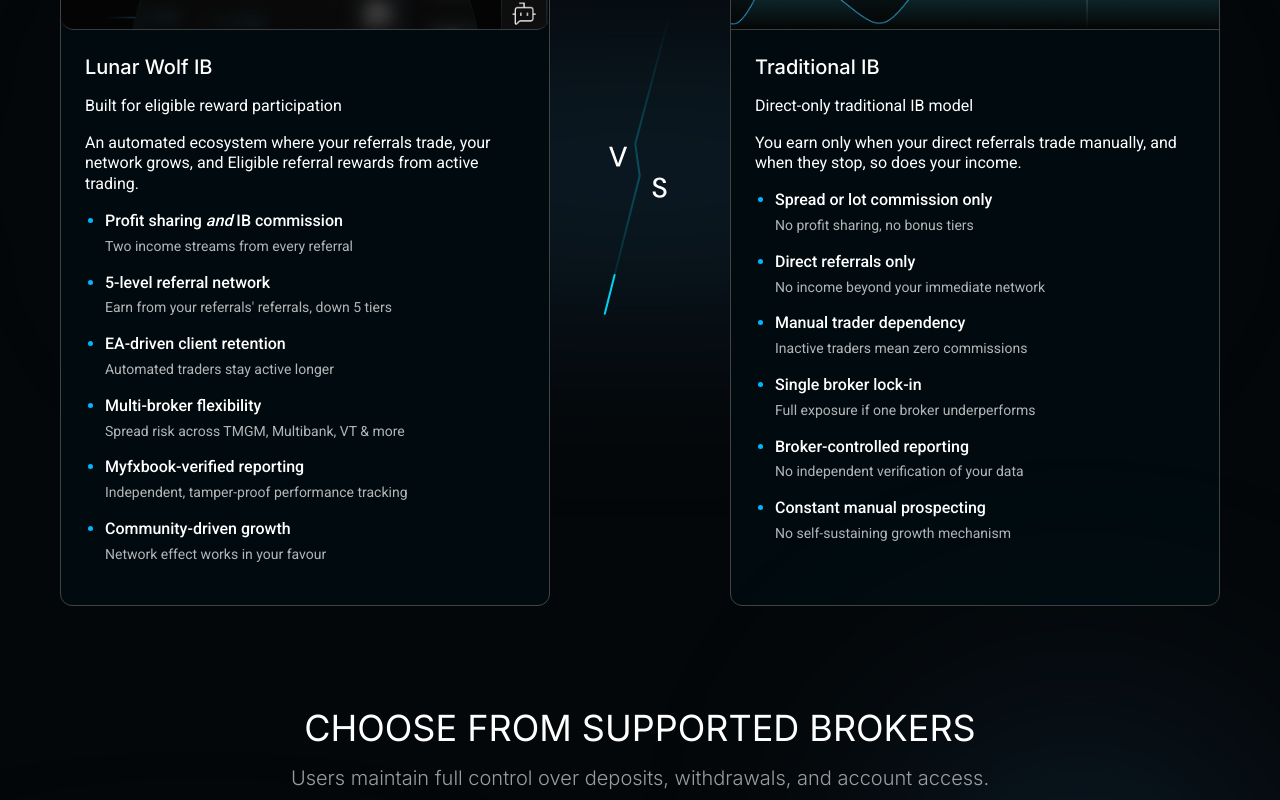
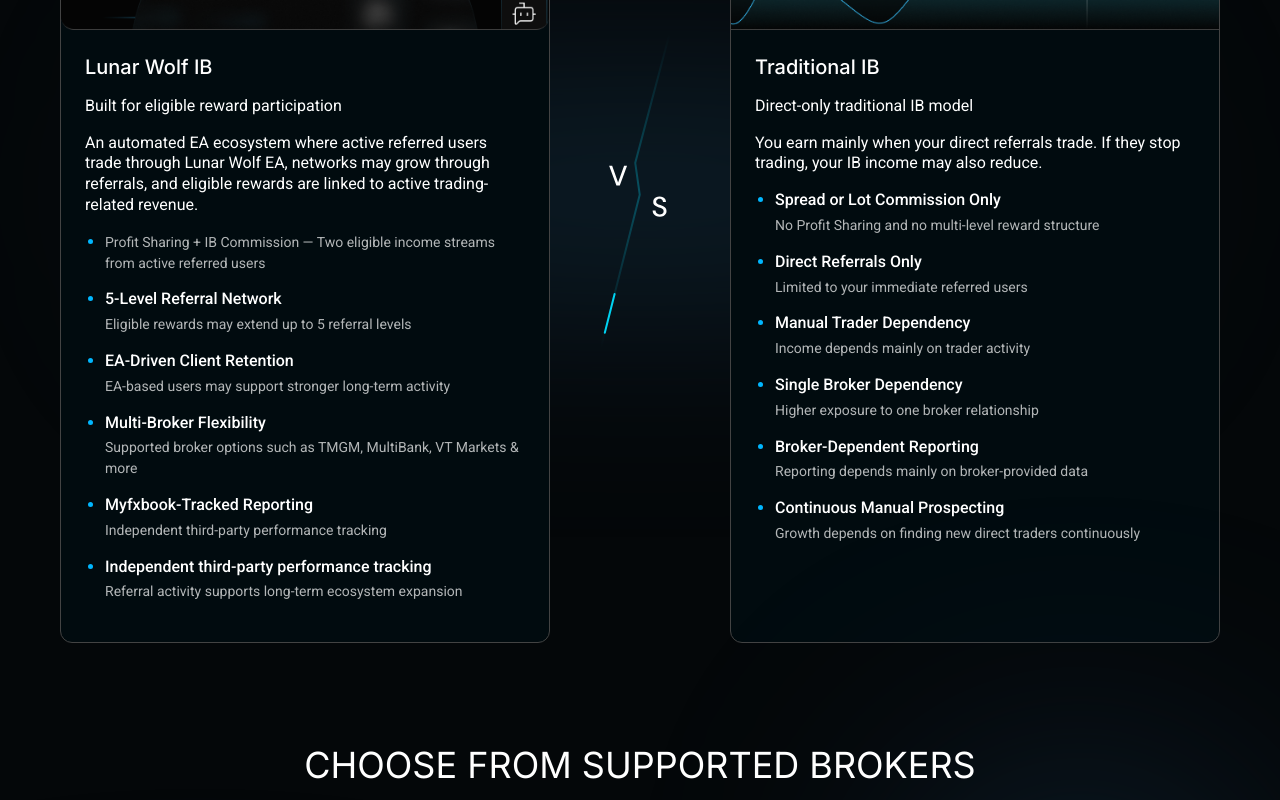
Before and after one commit to maheshBavishi/lunarwolf-latest-webapp, a Next.js app: page / in a window 1280 px wide. Shown: the part 4360-5160 px from the top of the page. Built offline with nearby package versions, Linux system fonts and the light colour scheme.

Commit message:
feat: add strategic and FAQ sections with associated assets and program guide

```diff
--- a/src/rendering/home/faqSection/index.js
+++ b/src/rendering/home/faqSection/index.js
@@ -43,6 +43,60 @@ const leftFaqs = [
                 Users choose and open their own broker account from supported options, complete verification directly with the broker, fund the account independently, and connect it to the Lunar Wolf system.
                 <br /><br />
                 This structure helps maintain user control while allowing flexibility in execution environments.
+            </>
+        )
+    },
+    {
+        question: "Is Lunar Wolf an MLM or investment scheme?",
+        answer: (
+            <>
+                No. Lunar Wolf is not an investment scheme, fund-collection model, or guaranteed-income program. Lunar Wolf provides Forex EA software access, setup support, and related technical services. The referral structure is optional, and rewards are linked to eligible active EA usage, trading-related revenue, achieved qualification, and Lunar
+                Wolf service terms. Rewards are not paid for registration or recruitment alone.
+            </>
+        )
+    },
+    {
+        question: ": Are referral rewards paid just for adding new users?",
+        answer: (
+            <>
+                No. Lunar Wolf does not pay rewards for registration or recruitment alone. Referral rewards may apply only when referred users maintain eligible active EA accounts and generate eligible trading-related revenue according
+                to Lunar Wolf qualification rules and service terms.
+            </>
+        )
+    },
+    {
+        question: " How does the 5-level referral reward structure work?",
+        answer: (
+            <>
+                Eligible referral rewards may extend up to 5 levels, subject to achieved qualification, active EA account status, eligible trading-related revenue, and Lunar Wolf service terms. Each level has its own qualification requirement and reward percentage. Not
+                every referred user or level automatically qualifies for rewards.
+            </>
+        )
+    },
+    {
+        question: "What are the two eligible reward streams in Lunar Wolf?",
+        answer: (
+            <>
+                Lunar Wolf may offer two eligible reward streams: Profit Sharing rewards and IB-Sharing rewards. Profit Sharing rewards are linked to eligible profitable Lunar Wolf EA / copy-trading activity, while IB-Sharing rewards are linked to eligible broker-side IB income received and confirmed by Lunar Wolf.
+                Both are subject to qualification rules and service terms.
+            </>
+        )
+    },
+    {
+        question: "Is Lunar Wolf suitable for beginners?",
+        answer: (
+            <>
+                Lunar Wolf is designed to reduce manual monitoring and support structured EURUSD automation. However, Forex trading still involves risk. Beginners should understand basic trading risk, broker account setup,
+                leverage, drawdown, and capital exposure before using any automated trading system.
+            </>
+        )
+    },
+    {
+        question: "Can Lunar Wolf EA lose money?",
+        answer: (
+            <>
+                Yes. Forex trading and automated EA trading involve risk. Market volatility, spreads, slippage, broker execution, liquidity, technical issues, and changing market conditions can affect results. No
+                automated system can guarantee profits or prevent losses.
             </>
         )
     },
@@ -137,7 +191,62 @@ const rightFaqs = [
 
             </>
         )
-    }
+    },
+    {
+        question: "Does Lunar Wolf collect deposits or manage client funds?",
+        answer: (
+            <>
+                No. Lunar Wolf does not collect, hold, manage, deposit, withdraw, custody, or control client funds. Users trade through their own broker accounts and remain responsible for their deposits,
+                withdrawals, account access, risk settings, and trading capital.
+            </>
+        )
+    },
+    {
+        question: "Why are supported brokers required?",
+        answer: (
+            <>
+                Supported brokers are required because Lunar Wolf EA setup, account tracking, and IB-sharing eligibility depend on broker compatibility, EA access, and tracking availability. Users remain free to control their own broker accounts, deposits,
+                withdrawals, and trading capital. Future supported brokers may be added by Lunar Wolf.
+            </>
+        )
+    },
+    {
+        question: "What does Myfxbook tracking mean?",
+        answer: (
+            <>
+                Myfxbook tracking is used to provide third-party performance visibility for selected live trading accounts. It helps users review trading history, drawdown, trading activity, and performance behavior. Myfxbook tracking is provided
+                for transparency only and does not guarantee future results.
+            </>
+        )
+    },
+    {
+        question: "Does 3 months free access mean no charges at all?",
+        answer: (
+            <>
+                During the 3-month pre-launch period, Lunar Wolf EA usage may be provided free for selected users. No Profit Share Fee will be charged during this period, and Profit Sharing referral rewards will not be distributed. Eligible IB-Sharing benefits may still apply according to
+                active EA usage, achieved qualification, and Lunar Wolf service terms.
+            </>
+        )
+    },
+    {
+        question: "Can users withdraw their funds anytime?",
+        answer: (
+            <>
+                Users control their own broker accounts and withdrawals are handled directly through their broker, subject to broker rules, account status, open trades, margin requirements, and applicable terms. Lunar
+                Wolf does not process or control withdrawals.
+            </>
+        )
+    },
+    {
+        question: "What happens if a referred user stops trading or disconnects the EA?",
+        answer: (
+            <>
+                If a referred user stops trading, disconnects the EA, becomes inactive, or no longer meets eligibility requirements, related rewards may reduce, pause, or stop according
+                to Lunar Wolf qualification rules and service terms.
+            </>
+        )
+    },
+
 ];
 
 const FaqItem = ({ item, isOpen, onClick }) => {
--- a/src/rendering/home/strategicSection/index.js
+++ b/src/rendering/home/strategicSection/index.js
@@ -68,33 +68,34 @@ export default function StrategicSection() {
                                 Built for eligible reward participation
                             </p>
                             <p>
-                                An automated ecosystem where your referrals trade, your network grows, and
-                                Eligible referral rewards from active trading.
+                                An automated EA ecosystem where active referred users trade through Lunar Wolf EA, networks may grow through referrals,
+                                and eligible rewards are linked to active trading-related revenue.
                             </p>
                             <ul>
                                 <li>
-                                    <strong>Profit sharing <i>and</i> IB commission</strong>
-                                    <span>Two income streams from every referral</span>
+                                    <span>
+                                        Profit Sharing + IB Commission — Two eligible income streams from active referred users
+                                    </span>
                                 </li>
                                 <li>
-                                    <strong>5-level referral network</strong>
-                                    <span>Earn from your referrals' referrals, down 5 tiers</span>
+                                    <strong>5-Level Referral Network </strong>
+                                    <span>Eligible rewards may extend up to 5 referral levels</span>
                                 </li>
                                 <li>
-                                    <strong>EA-driven client retention</strong>
-                                    <span>Automated traders stay active longer</span>
+                                    <strong>EA-Driven Client Retention  </strong>
+                                    <span>EA-based users may support stronger long-term activity</span>
                                 </li>
                                 <li>
-                                    <strong>Multi-broker flexibility</strong>
-                                    <span>Spread risk across TMGM, Multibank, VT &amp; more</span>
+                                    <strong>Multi-Broker Flexibility</strong>
+                                    <span>Supported broker options such as TMGM, MultiBank, VT Markets & more</span>
                                 </li>
                                 <li>
-                                    <strong>Myfxbook-verified reporting</strong>
-                                    <span>Independent, tamper-proof performance tracking</span>
+                                    <strong>Myfxbook-Tracked Reporting </strong>
+                                    <span>Independent third-party performance tracking</span>
                                 </li>
                                 <li>
-                                    <strong>Community-driven growth</strong>
-                                    <span>Network effect works in your favour</span>
+                                    <strong>Independent third-party performance tracking</strong>
+                                    <span>Referral activity supports long-term ecosystem expansion</span>
                                 </li>
                             </ul>
                         </div>
@@ -183,33 +184,33 @@ export default function StrategicSection() {
                                 Direct-only traditional IB model
                             </p>
                             <p>
-                                You earn only when your direct referrals trade manually, and when they stop, so does your
-                                income.
+                                You earn mainly when your direct referrals
+                                trade. If they stop trading, your IB income may also reduce.
                             </p>
                             <ul>
                                 <li>
-                                    <strong>Spread or lot commission only</strong>
-                                    <span>No profit sharing, no bonus tiers</span>
+                                    <strong>Spread or Lot Commission Only </strong>
+                                    <span>No Profit Sharing and no multi-level reward structure</span>
                                 </li>
                                 <li>
-                                    <strong>Direct referrals only</strong>
-                                    <span>No income beyond your immediate network</span>
+                                    <strong>Direct Referrals Only</strong>
+                                    <span>Limited to your immediate referred users</span>
                                 </li>
                                 <li>
-                                    <strong>Manual trader dependency</strong>
-                                    <span>Inactive traders mean zero commissions</span>
+                                    <strong>Manual Trader Dependency </strong>
+                                    <span>Income depends mainly on trader activity</span>
                                 </li>
                                 <li>
-                                    <strong>Single broker lock-in</strong>
-                                    <span>Full exposure if one broker underperforms</span>
+                                    <strong>Single Broker Dependency </strong>
+                                    <span>Higher exposure to one broker relationship</span>
                                 </li>
                                 <li>
-                                    <strong>Broker-controlled reporting</strong>
-                                    <span>No independent verification of your data</span>
+                                    <strong>Broker-Dependent Reporting </strong>
+                                    <span>Reporting depends mainly on broker-provided data</span>
                                 </li>
                                 <li>
-                                    <strong>Constant manual prospecting</strong>
-                                    <span>No self-sustaining growth mechanism</span>
+                                    <strong>Continuous Manual Prospecting </strong>
+                                    <span>Growth depends on finding new direct traders continuously</span>
                                 </li>
                             </ul>
                         </div>
```
Also changed, not shown: public/assets/images/flow-chart.png, 1 other file (tests, documents, lock files or other folders).
